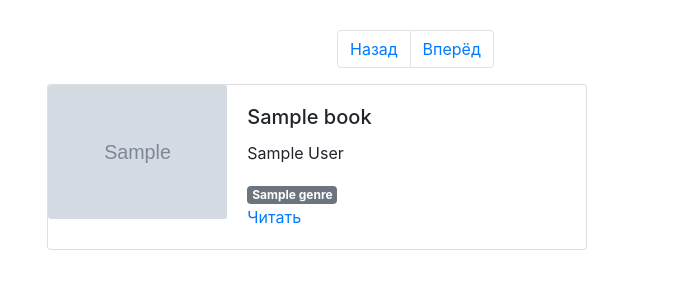
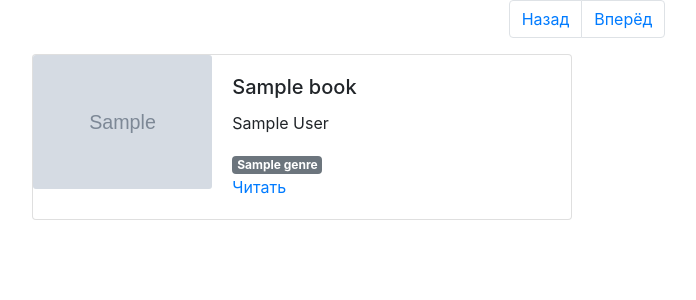
Before and after one commit to Yar59/online-library-parser, a Python web app: template templates/template.html in a window 1280 px wide. Shown: the top 300 px of the page, without its empty margins (53-749 px from the left). Run offline with Jinja, Linux system fonts and the light colour scheme; the template is opened without the code that fills it: most values are stand-ins (such as "Sample title", 1, 10 or a date in 2020); grey boxes marked "Sample" are stand-in pictures.

Commit message:
pagination align

```diff
--- a/templates/template.html
+++ b/templates/template.html
@@ -12,7 +12,7 @@
   </head>
   <body>
     <div class="container">
-      <div class="mx-auto" style="width: 500px; margin-top: 30px;">
+      <div class="row justify-content-md-center">
         <nav aria-label="Page navigation example">
           <ul class="pagination">
             {% if page_number != 1 %}
@@ -34,6 +34,7 @@
             {% endif %}
           </ul>
         </nav>
+      </div>
     </div>
     <div class="container">
       {% for pair in paired_books %}
```
Lines whose indentation alone changed are shown as unchanged.
